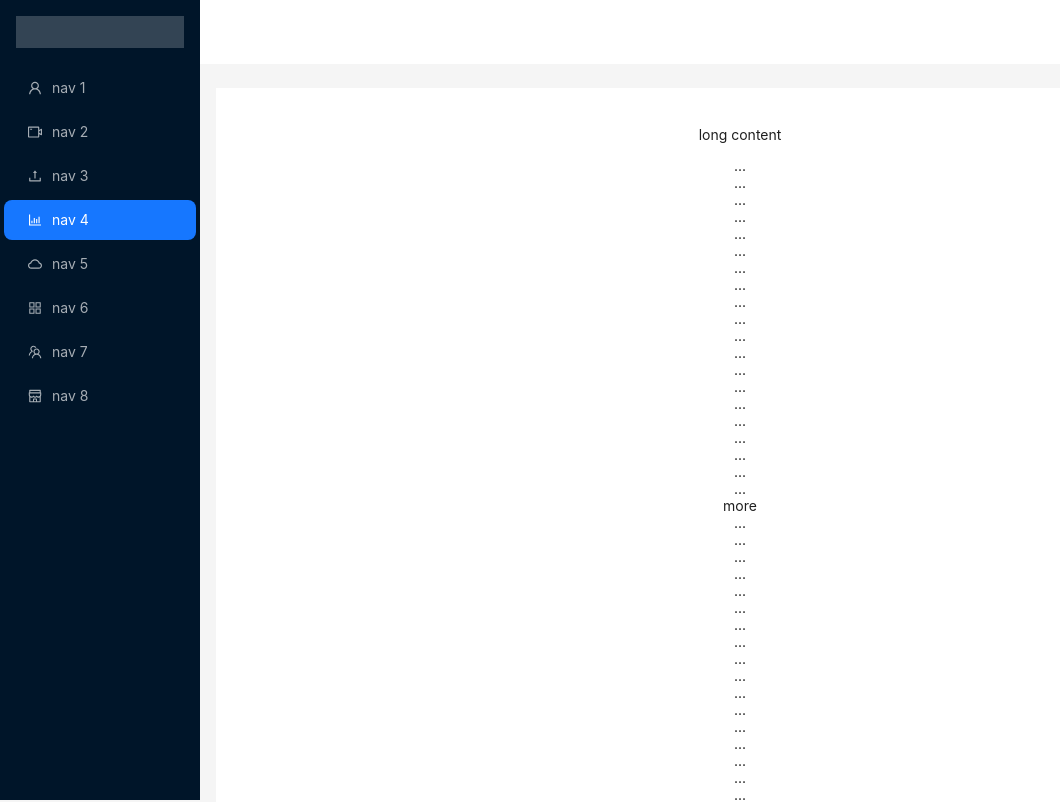
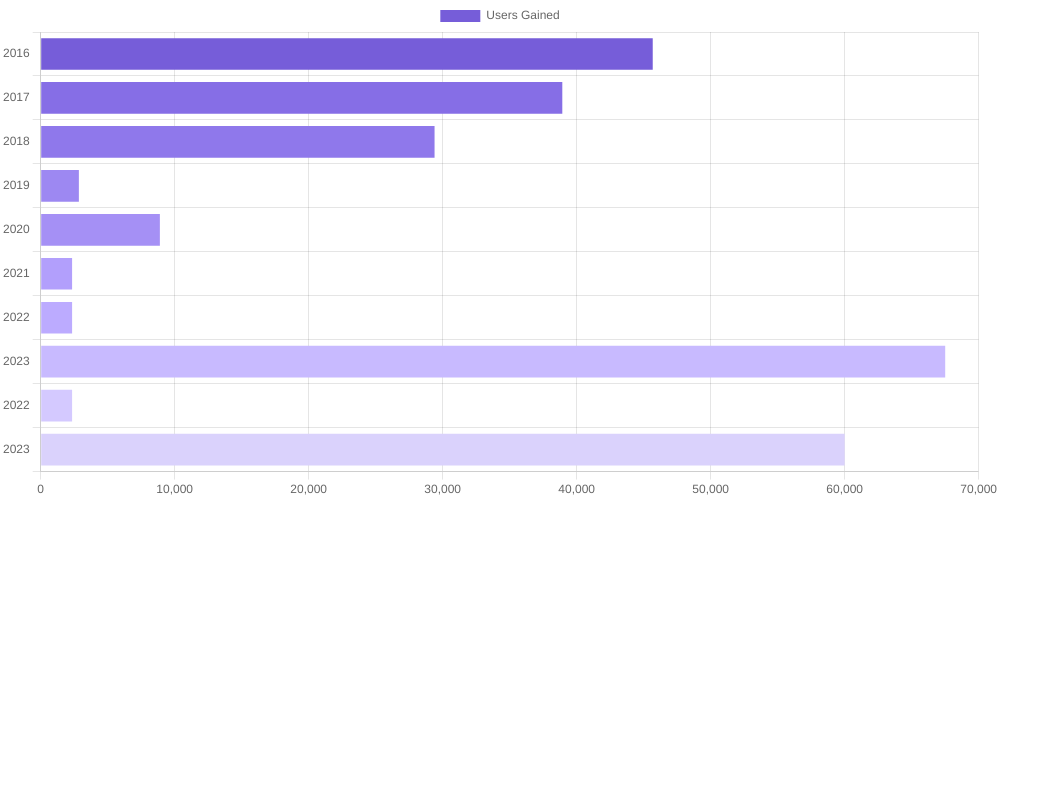
Before and after one commit to linaism/ConUHacksVII, a React (Create React App) app in the folder frontend/: page / in a window 1280 px wide. Shown: the top 802 px of the page, without its empty margins (0-1060 px from the left). Built offline with nearby package versions, Linux system fonts and the light colour scheme.

Commit message:
sample horizontal bar graph

```diff
--- a/frontend/package.json
+++ b/frontend/package.json
@@ -6,7 +6,11 @@
     "@testing-library/jest-dom": "^5.16.5",
     "@testing-library/react": "^13.4.0",
     "@testing-library/user-event": "^13.5.0",
+    "antd": "^5.1.6",
+    "chart.js": "^4.2.0",
+    "d3": "^7.8.2",
     "react": "^18.2.0",
+    "react-chartjs-2": "^5.2.0",
     "react-dom": "^18.2.0",
     "react-scripts": "5.0.1",
     "web-vitals": "^2.1.4"
--- a/frontend/src/App.js
+++ b/frontend/src/App.js
@@ -1,106 +1,25 @@
-import {
-  AppstoreOutlined,
-  BarChartOutlined,
-  CloudOutlined,
-  ShopOutlined,
-  TeamOutlined,
-  UploadOutlined,
-  UserOutlined,
-  VideoCameraOutlined,
-} from '@ant-design/icons';
-import { Layout, Menu, theme } from 'antd';
-import React from 'react';
-const { Header, Content, Footer, Sider } = Layout;
-const items = [
-  UserOutlined,
-  VideoCameraOutlined,
-  UploadOutlined,
-  BarChartOutlined,
-  CloudOutlined,
-  AppstoreOutlined,
-  TeamOutlined,
-  ShopOutlined,
-].map((icon, index) => ({
-  key: String(index + 1),
-  icon: React.createElement(icon),
-  label: `nav ${index + 1}`,
-}));
-const App = () => {
-  const {
-    token: { colorBgContainer },
-  } = theme.useToken();
+import { useState } from 'react';
+import './App.css';
+import BarGraph from './Components/BarGraph';
+import { UserData } from './Data'
+
+function App() {
+  const [userData, setUserData] = useState({
+    labels: UserData.map((data) => data.year),
+    datasets: [{
+      label: "Users Gained",
+      data: UserData.map((data) => data.gain),
+      backgroundColor: ["#765dd9", "#866ee6", "#8f78eb", "#9d88f2", "#a590f5", "#b29ffc", "#bcabff", "#c8baff", "#d4c9ff", "#dad2fc"]
+    }]
+  })
+
   return (
-    <Layout hasSider>
-      <Sider
-        style={{
-          overflow: 'auto',
-          height: '100vh',
-          position: 'fixed',
-          left: 0,
-          top: 0,
-          bottom: 0,
-        }}
-      >
-        <div
-          style={{
-            height: 32,
-            margin: 16,
-            background: 'rgba(255, 255, 255, 0.2)',
-          }}
-        />
-        <Menu theme="dark" mode="inline" defaultSelectedKeys={['4']} items={items} />
-      </Sider>
-      <Layout
-        className="site-layout"
-        style={{
-          marginLeft: 200,
-        }}
-      >
-        <Header
-          style={{
-            padding: 0,
-            background: colorBgContainer,
-          }}
-        />
-        <Content
-          style={{
-            margin: '24px 16px 0',
-            overflow: 'initial',
-          }}
-        >
-          <div
-            style={{
-              padding: 24,
-              textAlign: 'center',
-              background: colorBgContainer,
-            }}
-          >
-            <p>long content</p>
-            {
-              // indicates very long content
-              Array.from(
-                {
-                  length: 100,
-                },
-                (_, index) => (
-                  <React.Fragment key={index}>
-                    {index % 20 === 0 && index ? 'more' : '...'}
-                    <br />
-                  </React.Fragment>
-                ),
-              )
-            }
-          </div>
-        </Content>
-        <Footer
-          style={{
-            textAlign: 'center',
-          }}
-        >
-          Ant Design ©2023 Created by Ant UED
-        </Footer>
-      </Layout>
-    </Layout>
+    <div className="App">
+      <div style={{width: 1000}}>
+        <BarGraph chartData={userData} />
+      </div>
+    </div>
   );
-};
+}
+
 export default App;
--- /dev/null
+++ b/frontend/src/Components/BarGraph.js
@@ -0,0 +1,13 @@
+import React from "react";
+import { Bar } from "react-chartjs-2";
+import { Chart as ChartJS } from "chart.js/auto";
+
+export const options = {
+  indexAxis: 'y',
+};
+
+function BarGraph({chartData}) {
+  return <Bar options={options} data={chartData} />;
+}
+
+export default BarGraph;
--- /dev/null
+++ b/frontend/src/Data.js
@@ -0,0 +1,62 @@
+export const UserData = [
+    {
+        id: 1,
+        year: 2016,
+        gain: 45677,
+        lost: 345,
+    },
+    {
+        id: 2,
+        year: 2017,
+        gain: 38928,
+        lost: 424,
+    },
+    {
+        id: 3,
+        year: 2018,
+        gain: 29394,
+        lost: 284,
+    },
+    {
+        id: 4,
+        year: 2019,
+        gain: 2849,
+        lost: 909,
+    },
+    {
+        id: 5,
+        year: 2020,
+        gain: 8894,
+        lost: 122,
+    },
+    {
+        id: 6,
+        year: 2021,
+        gain: 2343,
+        lost: 533,
+    },
+    {
+        id: 7,
+        year: 2022,
+        gain: 2344,
+        lost: 284,
+    },
+    {
+        id: 8,
+        year: 2023,
+        gain: 67504,
+        lost: 909,
+    },
+    {
+        id: 9,
+        year: 2022,
+        gain: 2344,
+        lost: 284,
+    },
+    {
+        id: 10,
+        year: 2023,
+        gain: 60000,
+        lost: 909,
+    },
+]
```
Also changed, not shown: 1 other file (tests, documents, lock files or other folders).
